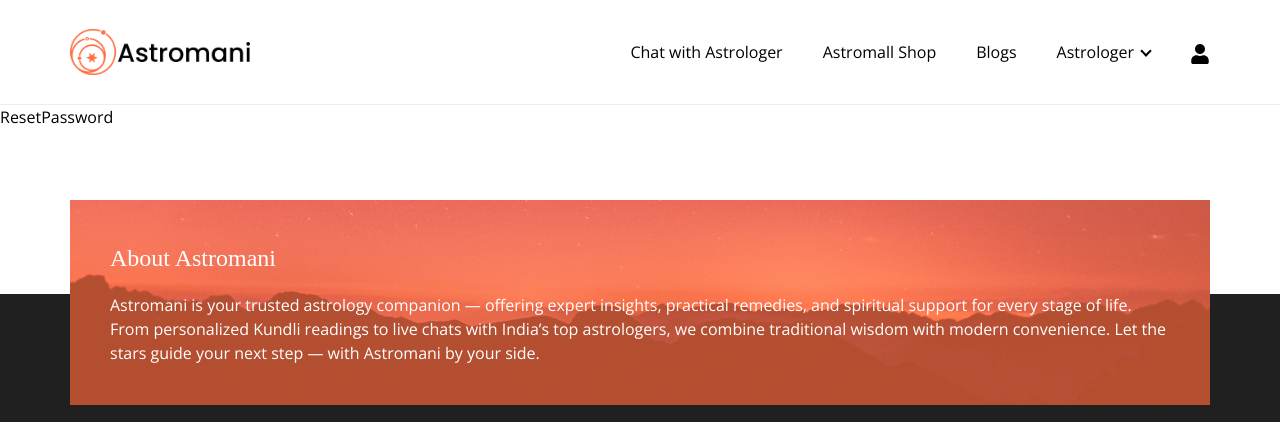
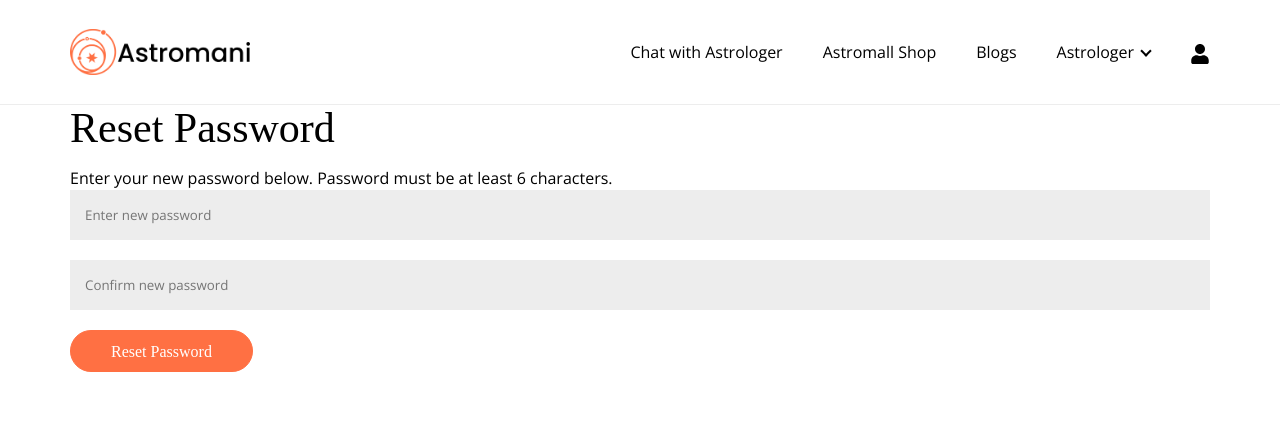
Before and after one commit to SwapitHub/astromani, a Next.js app in the folder frontend/: page /reset-password in a window 1280 px wide. Shown: the top 422 px of the page. Built offline with nearby package versions, Linux system fonts and the light colour scheme; no server answers; a web font is replaced by a local one.

Commit message:
06-11-2025

```diff
--- a/frontend/src/app/reset-password/ResetPassword.jsx
+++ b/frontend/src/app/reset-password/ResetPassword.jsx
@@ -1,9 +1,119 @@
-import React from 'react'
+"use client";
+
+import React, { useState } from "react";
+import axios from "axios";
+import { useSearchParams, useRouter } from "next/navigation";
 
 const ResetPassword = () => {
+  const [newPassword, setNewPassword] = useState("");
+  const [confirmPassword, setConfirmPassword] = useState("");
+  const [message, setMessage] = useState("");
+  const [loading, setLoading] = useState(false);
+  const searchParams = useSearchParams();
+  const router = useRouter();
+  // ✅ Get reset token from URL
+  const token = searchParams.get("token");
+
+  const handleResetSubmit = async () => {
+    if (!newPassword || !confirmPassword) {
+      setMessage("⚠️ Please fill in both fields.");
+      return;
+    }
+
+    if (newPassword.length < 6) {
+      setMessage("⚠️ Password must be at least 6 characters long.");
+      return;
+    }
+
+    if (newPassword !== confirmPassword) {
+      setMessage("⚠️ Passwords do not match.");
+      return;
+    }
+
+    try {
+      setLoading(true);
+      const res = await axios.post(
+        `${process.env.NEXT_PUBLIC_WEBSITE_URL}/auth/user-reset-password`,
+        { token, newPassword }
+      );
+
+      if (res.status === 200) {
+        setMessage("✅ Password updated successfully!");
+        setNewPassword("");
+        setConfirmPassword("");
+        setTimeout(() => {
+          router.push("/chat-with-astrologer");
+        }, 2000);
+      } else {
+        setMessage(res.data.message || "❌ Something went wrong.");
+      }
+    } catch (error) {
+      console.error(error);
+      setMessage(
+        error.response?.data?.message || "❌ Invalid or expired link."
+      );
+    } finally {
+      setLoading(false);
+    }
+  };
+
   return (
-    <div>ResetPassword</div>
-  )
-}
+    <div className="container">
+      <div className="reset-password-container">
+        <div className="reset-password-box">
+          <h1>Reset Password</h1>
+          <p>
+            Enter your new password below. Password must be at least 6
+            characters.
+          </p>
 
-export default ResetPassword
+          <div className="form-field">
+            <input
+              type="password"
+              placeholder="Enter new password"
+              className="common-input-filed"
+              minLength={6}
+              value={newPassword}
+              onChange={(e) => setNewPassword(e.target.value)}
+            />
+          </div>
+
+          <div className="form-field">
+            <input
+              type="password"
+              placeholder="Confirm new password"
+              className="common-input-filed"
+              minLength={6}
+              value={confirmPassword}
+              onChange={(e) => setConfirmPassword(e.target.value)}
+            />
+          </div>
+
+          <button
+            onClick={handleResetSubmit}
+            disabled={
+              loading ||
+              newPassword !== confirmPassword ||
+              newPassword.length < 6
+            }
+            className="submit-btn"
+          >
+            {loading ? "Updating..." : "Reset Password"}
+          </button>
+
+          {message && (
+            <div
+              className={`message-box ${
+                message.includes("✅") ? "success" : "error"
+              }`}
+            >
+              {message}
+            </div>
+          )}
+        </div>
+      </div>
+    </div>
+  );
+};
+
+export default ResetPassword;
--- a/frontend/src/app/reset-password/page.js
+++ b/frontend/src/app/reset-password/page.js
@@ -1,10 +1,10 @@
 import React from 'react'
 import ResetPassword from './ResetPassword'
 
-const page = () => {
+const ResetPasswordServer = () => {
   return (
    <ResetPassword/>
   )
 }
 
-export default page
+export default ResetPasswordServer
```
